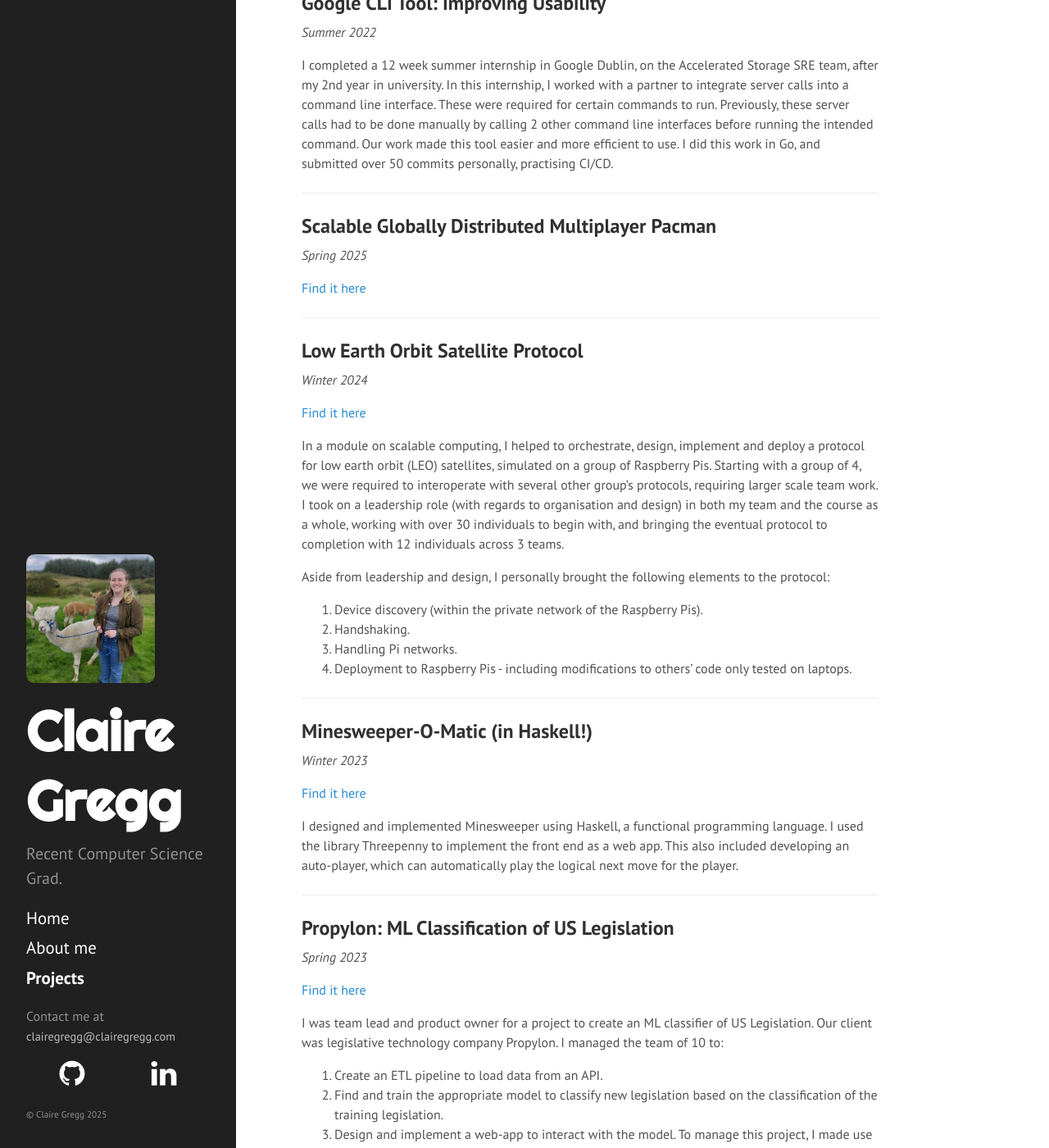
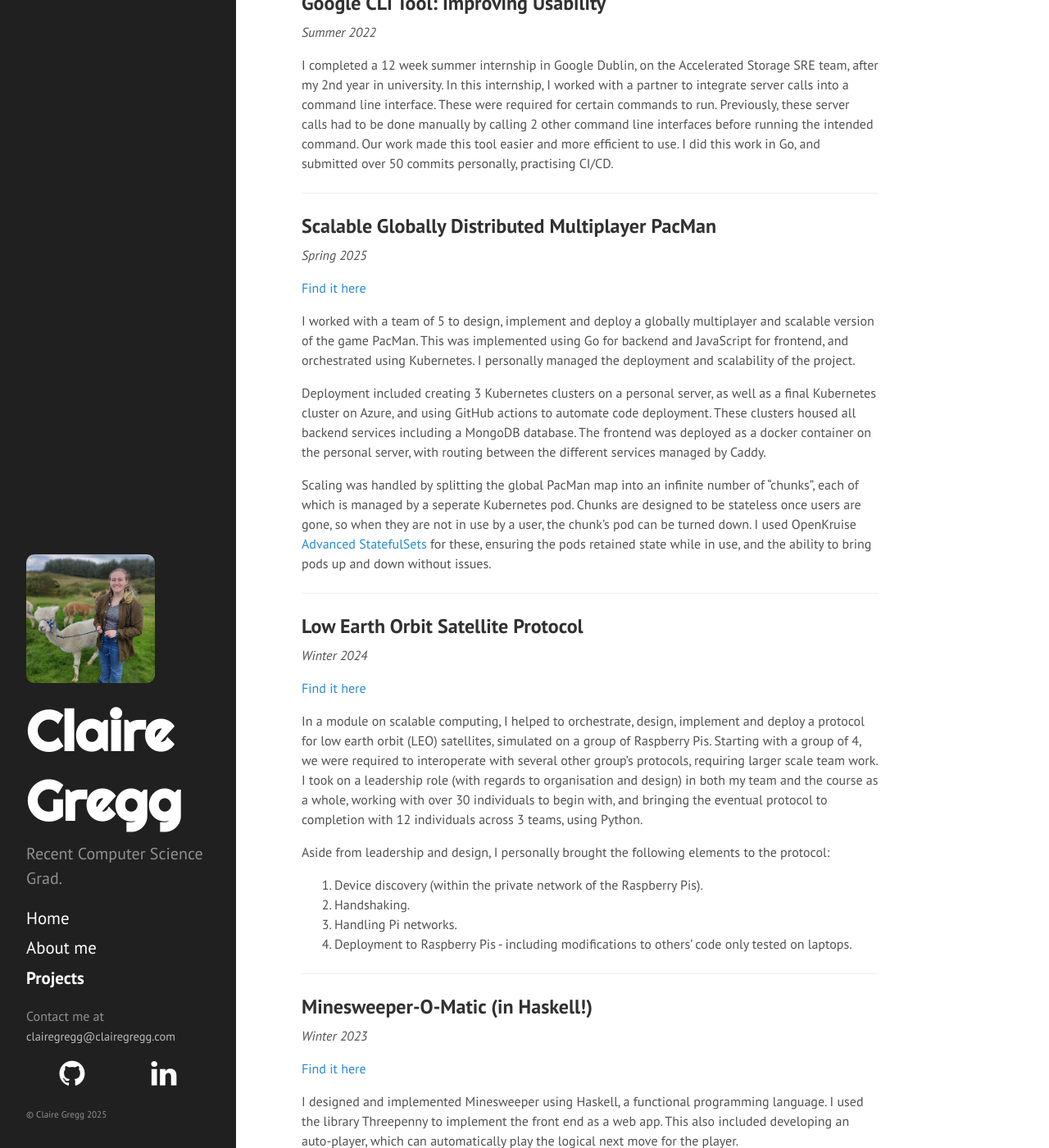
Before and after one commit to clairegregg/clairegregg.github.io, a Jekyll site: the page built from projects.md, in a window 1280 px wide and 1400 px high, scrolled down 1797 px. Shown: the whole window at 82% size. Built offline with Jekyll 4.4.1, drawn with Linux system fonts in a browser that asks for light colours; Markdown is read by kramdown in place of the engine named in the settings.

Commit message:
Distributed computing

```diff
--- a/projects.md
+++ b/projects.md
@@ -51,10 +51,16 @@
 
 ___
 
-## Scalable Globally Distributed Multiplayer Pacman
+## Scalable Globally Distributed Multiplayer PacMan
 *Spring 2025*
 
 [Find it here](https://github.com/clairegregg/dist_systems_group_M)
+
+I worked with a team of 5 to design, implement and deploy a globally multiplayer and scalable version of the game PacMan. This was implemented using Go for backend and JavaScript for frontend, and orchestrated using Kubernetes. I personally managed the deployment and scalability of the project.
+
+Deployment included creating 3 Kubernetes clusters on a personal server, as well as a final Kubernetes cluster on Azure, and using GitHub actions to automate code deployment. These clusters housed all backend services including a MongoDB database. The frontend was deployed as a docker container on the personal server, with routing between the different services managed by Caddy.
+
+Scaling was handled by splitting the global PacMan map into an infinite number of "chunks", each of which is managed by a seperate Kubernetes pod. Chunks are designed to be stateless once users are gone, so when they are not in use by a user, the chunk's pod can be turned down. I used OpenKruise [Advanced StatefulSets](https://openkruise.io/docs/user-manuals/advancedstatefulset) for these, ensuring the pods retained state while in use, and the ability to bring pods up and down without issues.
 
 ___
 
@@ -63,7 +69,7 @@
 
 [Find it here](https://github.com/Scalable-2024/bobb-protocol)
 
-In a module on scalable computing, I helped to orchestrate, design, implement and deploy a protocol for low earth orbit (LEO) satellites, simulated on a group of Raspberry Pis. Starting with a group of 4, we were required to interoperate with several other group's protocols, requiring larger scale team work. I took on a leadership role (with regards to organisation and design) in both my team and the course as a whole, working with over 30 individuals to begin with, and bringing the eventual protocol to completion with 12 individuals across 3 teams.
+In a module on scalable computing, I helped to orchestrate, design, implement and deploy a protocol for low earth orbit (LEO) satellites, simulated on a group of Raspberry Pis. Starting with a group of 4, we were required to interoperate with several other group's protocols, requiring larger scale team work. I took on a leadership role (with regards to organisation and design) in both my team and the course as a whole, working with over 30 individuals to begin with, and bringing the eventual protocol to completion with 12 individuals across 3 teams, using Python.
 
 Aside from leadership and design, I personally brought the following elements to the protocol:
 1. Device discovery (within the private network of the Raspberry Pis).
```
